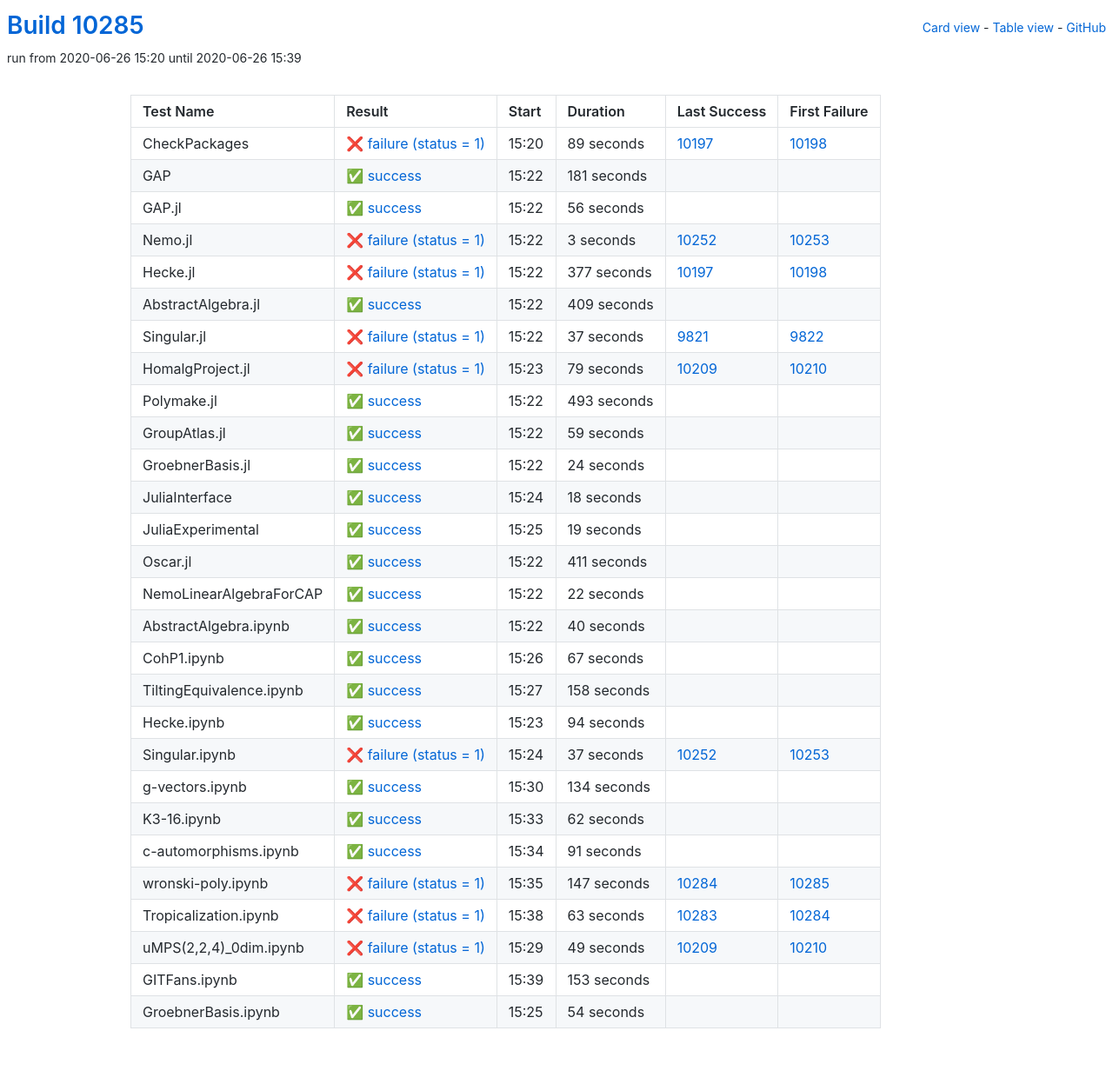
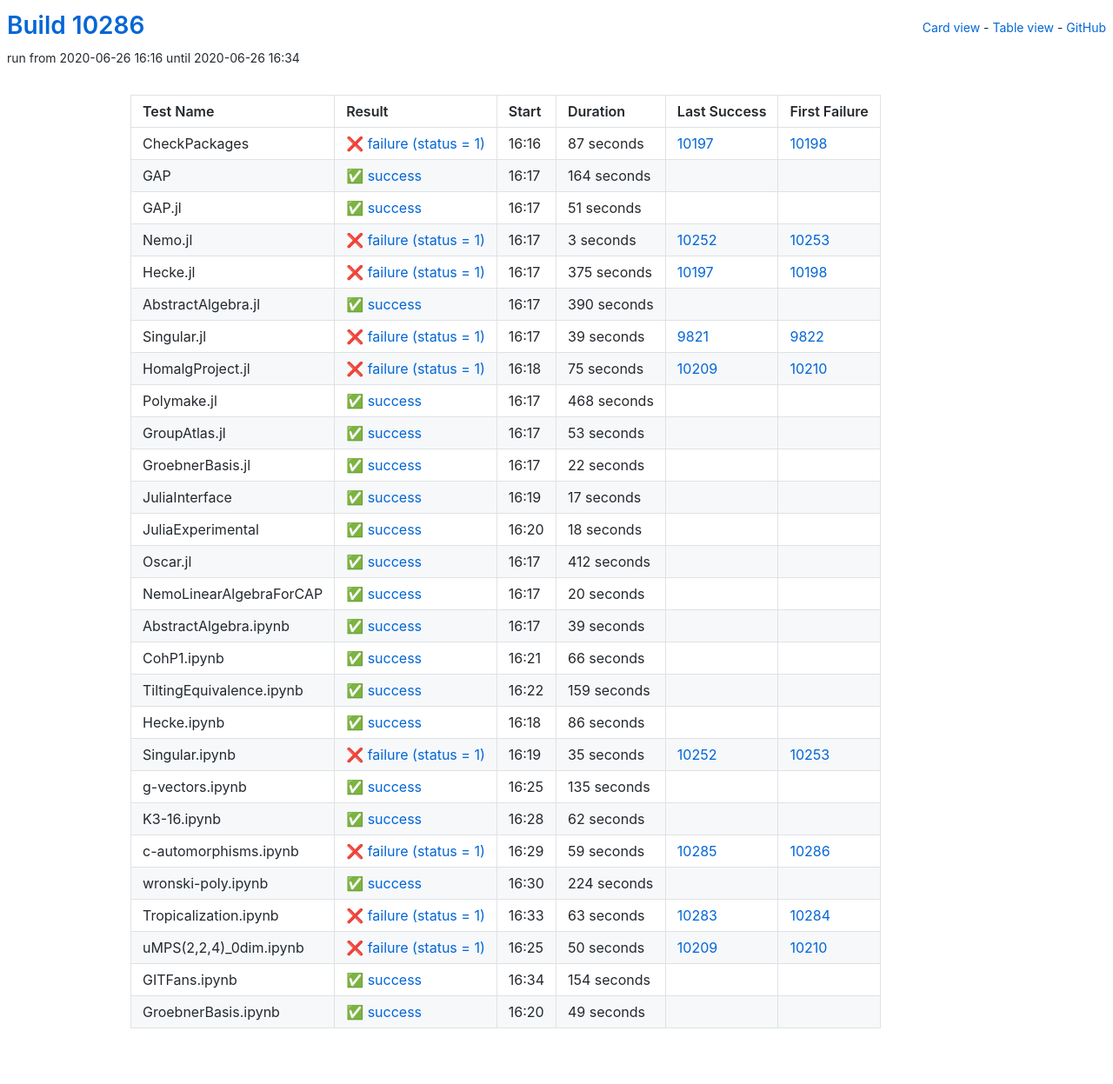
Before and after one commit to oscar-system/oscar-ci-status, a Jekyll site: the page built from table.html, in a window 1280 px wide. Shown: the whole page at 87% size. Built offline with Jekyll 4.4.1, drawn with Linux system fonts in a browser that asks for light colours.

Commit message:
Build #10286

```diff
--- a/_data/ci.yml
+++ b/_data/ci.yml
@@ -1,6 +1,6 @@
 ---
-build: 10285
-build_url: https://oscarci.mathematik.uni-kl.de/job/oscar/10285/
+build: 10286
+build_url: https://oscarci.mathematik.uni-kl.de/job/oscar/10286/
 job: oscar
 organization: oscar-system
 repo: oscar-ci-status
@@ -8,44 +8,44 @@ repourl: https://github.com/oscar-system/oscar-ci-status
 tests:
 - name: CheckPackages
   id: checkpackages
-  log: https://oscarci.mathematik.uni-kl.de/job/oscar/10285/artifact/logs/build-10285/CheckPackages.log
-  start: 2020-06-26 15:20
+  log: https://oscarci.mathematik.uni-kl.de/job/oscar/10286/artifact/logs/build-10286/CheckPackages.log
+  start: 2020-06-26 16:16
   success: false
   exitcode: 1
   status: failure
-  duration: 89
+  duration: 87
   last_success: 10197
   last_success_url: https://oscarci.mathematik.uni-kl.de/job/oscar/10197/
   first_failure: 10198
   first_failure_url: https://oscarci.mathematik.uni-kl.de/job/oscar/10198/
 - name: GAP
   id: gap
-  log: https://oscarci.mathematik.uni-kl.de/job/oscar/10285/artifact/logs/build-10285/GAP.log
-  start: 2020-06-26 15:22
+  log: https://oscarci.mathematik.uni-kl.de/job/oscar/10286/artifact/logs/build-10286/GAP.log
+  start: 2020-06-26 16:17
   success: true
   exitcode: 0
   status: success
-  duration: 181
+  duration: 164
   last_success: false
   last_success_url:
   first_failure: false
   first_failure_url:
 - name: GAP.jl
   id: gap-jl
-  log: https://oscarci.mathematik.uni-kl.de/job/oscar/10285/artifact/logs/build-10285/GAP.jl.log
-  start: 2020-06-26 15:22
+  log: https://oscarci.mathematik.uni-kl.de/job/oscar/10286/artifact/logs/build-10286/GAP.jl.log
+  start: 2020-06-26 16:17
   success: true
   exitcode: 0
   status: success
-  duration: 56
+  duration: 51
   last_success: false
   last_success_url:
   first_failure: false
   first_failure_url:
 - name: Nemo.jl
   id: nemo-jl
-  log: https://oscarci.mathematik.uni-kl.de/job/oscar/10285/artifact/logs/build-10285/Nemo.jl.log
-  start: 2020-06-26 15:22
+  log: https://oscarci.mathematik.uni-kl.de/job/oscar/10286/artifact/logs/build-10286/Nemo.jl.log
+  start: 2020-06-26 16:17
   success: false
   exitcode: 1
   status: failure
@@ -56,92 +56,104 @@ tests:
   first_failure_url: https://oscarci.mathematik.uni-kl.de/job/oscar/10253/
 - name: Hecke.jl
   id: hecke-jl
-  log: https://oscarci.mathematik.uni-kl.de/job/oscar/10285/artifact/logs/build-10285/Hecke.jl.log
-  start: 2020-06-26 15:22
+  log: https://oscarci.mathematik.uni-kl.de/job/oscar/10286/artifact/logs/build-10286/Hecke.jl.log
+  start: 2020-06-26 16:17
   success: false
   exitcode: 1
   status: failure
-  duration: 377
+  duration: 375
   last_success: 10197
   last_success_url: https://oscarci.mathematik.uni-kl.de/job/oscar/10197/
   first_failure: 10198
   first_failure_url: https://oscarci.mathematik.uni-kl.de/job/oscar/10198/
 - name: AbstractAlgebra.jl
   id: abstractalgebra-jl
-  log: https://oscarci.mathematik.uni-kl.de/job/oscar/10285/artifact/logs/build-10285/AbstractAlgebra.jl.log
-  start: 2020-06-26 15:22
+  log: https://oscarci.mathematik.uni-kl.de/job/oscar/10286/artifact/logs/build-10286/AbstractAlgebra.jl.log
+  start: 2020-06-26 16:17
   success: true
   exitcode: 0
   status: success
-  duration: 409
+  duration: 390
   last_success: false
   last_success_url:
   first_failure: false
   first_failure_url:
 - name: Singular.jl
   id: singular-jl
-  log: https://oscarci.mathematik.uni-kl.de/job/oscar/10285/artifact/logs/build-10285/Singular.jl.log
-  start: 2020-06-26 15:22
+  log: https://oscarci.mathematik.uni-kl.de/job/oscar/10286/artifact/logs/build-10286/Singular.jl.log
+  start: 2020-06-26 16:17
   success: false
   exitcode: 1
   status: failure
-  duration: 37
+  duration: 39
   last_success: 9821
   last_success_url: https://oscarci.mathematik.uni-kl.de/job/oscar/9821/
   first_failure: 9822
   first_failure_url: https://oscarci.mathematik.uni-kl.de/job/oscar/9822/
 - name: HomalgProject.jl
   id: homalgproject-jl
-  log: https://oscarci.mathematik.uni-kl.de/job/oscar/10285/artifact/logs/build-10285/HomalgProject.jl.log
-  start: 2020-06-26 15:23
+  log: https://oscarci.mathematik.uni-kl.de/job/oscar/10286/artifact/logs/build-10286/HomalgProject.jl.log
+  start: 2020-06-26 16:18
   success: false
   exitcode: 1
   status: failure
-  duration: 79
+  duration: 75
   last_success: 10209
   last_success_url: https://oscarci.mathematik.uni-kl.de/job/oscar/10209/
   first_failure: 10210
   first_failure_url: https://oscarci.mathematik.uni-kl.de/job/oscar/10210/
 - name: Polymake.jl
   id: polymake-jl
-  log: https://oscarci.mathematik.uni-kl.de/job/oscar/10285/artifact/logs/build-10285/Polymake.jl.log
-  start: 2020-06-26 15:22
+  log: https://oscarci.mathematik.uni-kl.de/job/oscar/10286/artifact/logs/build-10286/Polymake.jl.log
+  start: 2020-06-26 16:17
   success: true
   exitcode: 0
   status: success
-  duration: 493
+  duration: 468
   last_success: false
   last_success_url:
   first_failure: false
   first_failure_url:
 - name: GroupAtlas.jl
   id: groupatlas-jl
-  log: https://oscarci.mathematik.uni-kl.de/job/oscar/10285/artifact/logs/build-10285/GroupAtlas.jl.log
-  start: 2020-06-26 15:22
+  log: https://oscarci.mathematik.uni-kl.de/job/oscar/10286/artifact/logs/build-10286/GroupAtlas.jl.log
+  start: 2020-06-26 16:17
   success: true
   exitcode: 0
   status: success
-  duration: 59
+  duration: 53
   last_success: false
   last_success_url:
   first_failure: false
   first_failure_url:
 - name: GroebnerBasis.jl
   id: groebnerbasis-jl
-  log: https://oscarci.mathematik.uni-kl.de/job/oscar/10285/artifact/logs/build-10285/GroebnerBasis.jl.log
-  start: 2020-06-26 15:22
+  log: https://oscarci.mathematik.uni-kl.de/job/oscar/10286/artifact/logs/build-10286/GroebnerBasis.jl.log
+  start: 2020-06-26 16:17
   success: true
   exitcode: 0
   status: success
-  duration: 24
+  duration: 22
   last_success: false
   last_success_url:
   first_failure: false
   first_failure_url:
 - name: JuliaInterface
   id: juliainterface
-  log: https://oscarci.mathematik.uni-kl.de/job/oscar/10285/artifact/logs/build-10285/JuliaInterface.log
-  start: 2020-06-26 15:24
+  log: https://oscarci.mathematik.uni-kl.de/job/oscar/10286/artifact/logs/build-10286/JuliaInterface.log
+  start: 2020-06-26 16:19
+  success: true
+  exitcode: 0
+  status: success
+  duration: 17
+  last_success: false
+  last_success_url:
+  first_failure: false
+  first_failure_url:
+- name: JuliaExperimental
+  id: juliaexperimental
+  log: https://oscarci.mathematik.uni-kl.de/job/oscar/10286/artifact/logs/build-10286/JuliaExperimental.log
+  start: 2020-06-26 16:20
   success: true
   exitcode: 0
   status: success
@@ -150,118 +162,106 @@ tests:
   last_success_url:
   first_failure: false
   first_failure_url:
-- name: JuliaExperimental
-  id: juliaexperimental
-  log: https://oscarci.mathematik.uni-kl.de/job/oscar/10285/artifact/logs/build-10285/JuliaExperimental.log
-  start: 2020-06-26 15:25
+- name: Oscar.jl
+  id: oscar-jl
+  log: https://oscarci.mathematik.uni-kl.de/job/oscar/10286/artifact/logs/build-10286/Oscar.jl.log
+  start: 2020-06-26 16:17
   success: true
   exitcode: 0
   status: success
-  duration: 19
-  last_success: false
-  last_success_url:
-  first_failure: false
-  first_failure_url:
-- name: Oscar.jl
-  id: oscar-jl
-  log: https://oscarci.mathematik.uni-kl.de/job/oscar/10285/artifact/logs/build-10285/Oscar.jl.log
-  start: 2020-06-26 15:22
-  success: true
-  exitcode: 0
-  status: success
-  duration: 411
+  duration: 412
   last_success: false
   last_success_url:
   first_failure: false
   first_failure_url:
 - name: NemoLinearAlgebraForCAP
   id: nemolinearalgebraforcap
-  log: https://oscarci.mathematik.uni-kl.de/job/oscar/10285/artifact/logs/build-10285/NemoLinearAlgebraForCAP.log
-  start: 2020-06-26 15:22
+  log: https://oscarci.mathematik.uni-kl.de/job/oscar/10286/artifact/logs/build-10286/NemoLinearAlgebraForCAP.log
+  start: 2020-06-26 16:17
   success: true
   exitcode: 0
   status: success
-  duration: 22
+  duration: 20
   last_success: false
   last_success_url:
   first_failure: false
   first_failure_url:
 - name: AbstractAlgebra.ipynb
   id: abstractalgebra-ipynb
-  log: https://oscarci.mathematik.uni-kl.de/job/oscar/10285/artifact/logs/build-10285/AbstractAlgebra.ipynb.log
-  start: 2020-06-26 15:22
+  log: https://oscarci.mathematik.uni-kl.de/job/oscar/10286/artifact/logs/build-10286/AbstractAlgebra.ipynb.log
+  start: 2020-06-26 16:17
   success: true
   exitcode: 0
   status: success
-  duration: 40
+  duration: 39
   last_success: false
   last_success_url:
   first_failure: false
   first_failure_url:
 - name: CohP1.ipynb
   id: cohp1-ipynb
-  log: https://oscarci.mathematik.uni-kl.de/job/oscar/10285/artifact/logs/build-10285/CohP1.ipynb.log
-  start: 2020-06-26 15:26
+  log: https://oscarci.mathematik.uni-kl.de/job/oscar/10286/artifact/logs/build-10286/CohP1.ipynb.log
+  start: 2020-06-26 16:21
   success: true
   exitcode: 0
   status: success
-  duration: 67
+  duration: 66
   last_success: false
   last_success_url:
   first_failure: false
   first_failure_url:
 - name: TiltingEquivalence.ipynb
   id: tiltingequivalence-ipynb
-  log: https://oscarci.mathematik.uni-kl.de/job/oscar/10285/artifact/logs/build-10285/TiltingEquivalence.ipynb.log
-  start: 2020-06-26 15:27
+  log: https://oscarci.mathematik.uni-kl.de/job/oscar/10286/artifact/logs/build-10286/TiltingEquivalence.ipynb.log
+  start: 2020-06-26 16:22
   success: true
   exitcode: 0
   status: success
-  duration: 158
+  duration: 159
   last_success: false
   last_success_url:
   first_failure: false
   first_failure_url:
 - name: Hecke.ipynb
   id: hecke-ipynb
-  log: https://oscarci.mathematik.uni-kl.de/job/oscar/10285/artifact/logs/build-10285/Hecke.ipynb.log
-  start: 2020-06-26 15:23
+  log: https://oscarci.mathematik.uni-kl.de/job/oscar/10286/artifact/logs/build-10286/Hecke.ipynb.log
+  start: 2020-06-26 16:18
   success: true
   exitcode: 0
   status: success
-  duration: 94
+  duration: 86
   last_success: false
   last_success_url:
   first_failure: false
   first_failure_url:
 - name: Singular.ipynb
   id: singular-ipynb
-  log: https://oscarci.mathematik.uni-kl.de/job/oscar/10285/artifact/logs/build-10285/Singular.ipynb.log
-  start: 2020-06-26 15:24
+  log: https://oscarci.mathematik.uni-kl.de/job/oscar/10286/artifact/logs/build-10286/Singular.ipynb.log
+  start: 2020-06-26 16:19
   success: false
   exitcode: 1
   status: failure
-  duration: 37
+  duration: 35
   last_success: 10252
   last_success_url: https://oscarci.mathematik.uni-kl.de/job/oscar/10252/
   first_failure: 10253
   first_failure_url: https://oscarci.mathematik.uni-kl.de/job/oscar/10253/
 - name: g-vectors.ipynb
   id: g-vectors-ipynb
-  log: https://oscarci.mathematik.uni-kl.de/job/oscar/10285/artifact/logs/build-10285/g-vectors.ipynb.log
-  start: 2020-06-26 15:30
+  log: https://oscarci.mathematik.uni-kl.de/job/oscar/10286/artifact/logs/build-10286/g-vectors.ipynb.log
+  start: 2020-06-26 16:25
   success: true
   exitcode: 0
   status: success
-  duration: 134
+  duration: 135
   last_success: false
   last_success_url:
   first_failure: false
   first_failure_url:
 - name: K3-16.ipynb
   id: k3-16-ipynb
-  log: https://oscarci.mathematik.uni-kl.de/job/oscar/10285/artifact/logs/build-10285/K3-16.ipynb.log
-  start: 2020-06-26 15:33
+  log: https://oscarci.mathematik.uni-kl.de/job/oscar/10286/artifact/logs/build-10286/K3-16.ipynb.log
+  start: 2020-06-26 16:28
   success: true
   exitcode: 0
   status: success
@@ -272,32 +272,32 @@ tests:
   first_failure_url:
 - name: c-automorphisms.ipynb
   id: c-automorphisms-ipynb
-  log: https://oscarci.mathematik.uni-kl.de/job/oscar/10285/artifact/logs/build-10285/c-automorphisms.ipynb.log
-  start: 2020-06-26 15:34
+  log: https://oscarci.mathematik.uni-kl.de/job/oscar/10286/artifact/logs/build-10286/c-automorphisms.ipynb.log
+  start: 2020-06-26 16:29
+  success: false
+  exitcode: 1
+  status: failure
+  duration: 59
+  last_success: 10285
+  last_success_url: https://oscarci.mathematik.uni-kl.de/job/oscar/10285/
+  first_failure: 10286
+  first_failure_url: https://oscarci.mathematik.uni-kl.de/job/oscar/10286/
+- name: wronski-poly.ipynb
+  id: wronski-poly-ipynb
+  log: https://oscarci.mathematik.uni-kl.de/job/oscar/10286/artifact/logs/build-10286/wronski-poly.ipynb.log
+  start: 2020-06-26 16:30
   success: true
   exitcode: 0
   status: success
-  duration: 91
+  duration: 224
   last_success: false
   last_success_url:
   first_failure: false
   first_failure_url:
-- name: wronski-poly.ipynb
-  id: wronski-poly-ipynb
-  log: https://oscarci.mathematik.uni-kl.de/job/oscar/10285/artifact/logs/build-10285/wronski-poly.ipynb.log
-  start: 2020-06-26 15:35
-  success: false
-  exitcode: 1
-  status: failure
-  duration: 147
-  last_success: 10284
-  last_success_url: https://oscarci.mathematik.uni-kl.de/job/oscar/10284/
-  first_failure: 10285
-  first_failure_url: https://oscarci.mathematik.uni-kl.de/job/oscar/10285/
 - name: Tropicalization.ipynb
   id: tropicalization-ipynb
-  log: https://oscarci.mathematik.uni-kl.de/job/oscar/10285/artifact/logs/build-10285/Tropicalization.ipynb.log
-  start: 2020-06-26 15:38
+  log: https://oscarci.mathematik.uni-kl.de/job/oscar/10286/artifact/logs/build-10286/Tropicalization.ipynb.log
+  start: 2020-06-26 16:33
   success: false
   exitcode: 1
   status: failure
@@ -308,36 +308,36 @@ tests:
   first_failure_url: https://oscarci.mathematik.uni-kl.de/job/oscar/10284/
 - name: uMPS(2,2,4)_0dim.ipynb
   id: umps-2-2-4-0dim-ipynb
-  log: https://oscarci.mathematik.uni-kl.de/job/oscar/10285/artifact/logs/build-10285/uMPS-2-2-4-_0dim.ipynb.log
-  start: 2020-06-26 15:29
+  log: https://oscarci.mathematik.uni-kl.de/job/oscar/10286/artifact/logs/build-10286/uMPS-2-2-4-_0dim.ipynb.log
+  start: 2020-06-26 16:25
   success: false
   exitcode: 1
   status: failure
-  duration: 49
+  duration: 50
   last_success: 10209
   last_success_url: https://oscarci.mathematik.uni-kl.de/job/oscar/10209/
   first_failure: 10210
   first_failure_url: https://oscarci.mathematik.uni-kl.de/job/oscar/10210/
 - name: GITFans.ipynb
   id: gitfans-ipynb
-  log: https://oscarci.mathematik.uni-kl.de/job/oscar/10285/artifact/logs/build-10285/GITFans.ipynb.log
-  start: 2020-06-26 15:39
+  log: https://oscarci.mathematik.uni-kl.de/job/oscar/10286/artifact/logs/build-10286/GITFans.ipynb.log
+  start: 2020-06-26 16:34
   success: true
   exitcode: 0
   status: success
-  duration: 153
+  duration: 154
   last_success: false
   last_success_url:
   first_failure: false
   first_failure_url:
 - name: GroebnerBasis.ipynb
   id: groebnerbasis-ipynb
-  log: https://oscarci.mathematik.uni-kl.de/job/oscar/10285/artifact/logs/build-10285/GroebnerBasis.ipynb.log
-  start: 2020-06-26 15:25
+  log: https://oscarci.mathematik.uni-kl.de/job/oscar/10286/artifact/logs/build-10286/GroebnerBasis.ipynb.log
+  start: 2020-06-26 16:20
   success: true
   exitcode: 0
   status: success
-  duration: 54
+  duration: 49
   last_success: false
   last_success_url:
   first_failure: false
```
Also changed, not shown: README.md.
